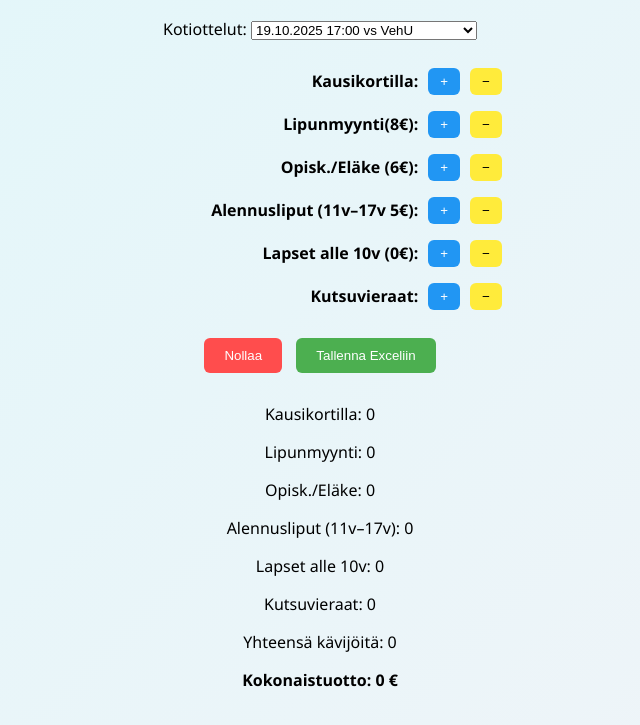
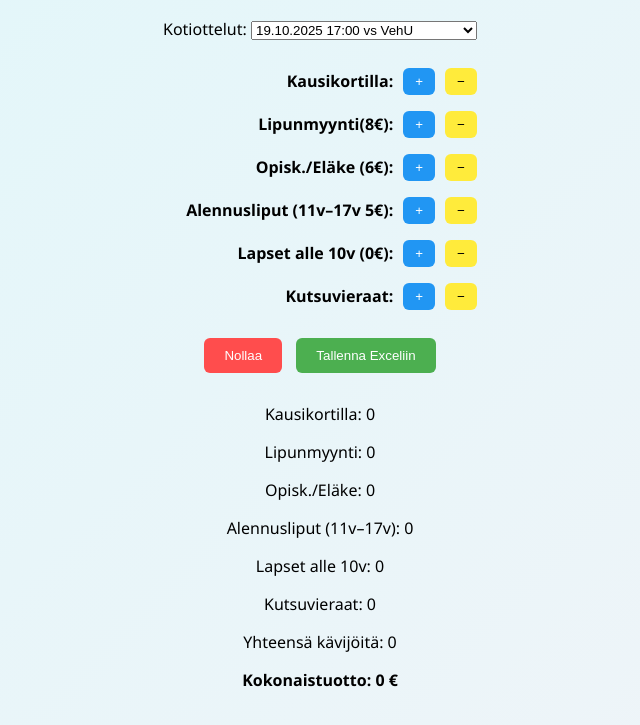
Before and after one commit to bujars81/laskuri, a plain HTML site: page kf_kosovalaskin/index.html in a window 1280 px wide. Shown: the part 211-936 px from the top of the page, without its empty margins (320-960 px from the left). Drawn offline with Linux system fonts and the light colour scheme.

Commit message:
Update styles.css

```diff
--- a/kf_kosovalaskin/styles.css
+++ b/kf_kosovalaskin/styles.css
@@ -32,7 +32,7 @@ body {
 }
 
 .counter-row span {
-  min-width: 280px;
+  min-width: 230px;
   text-align: right;
   font-weight: bold;
 }
```
